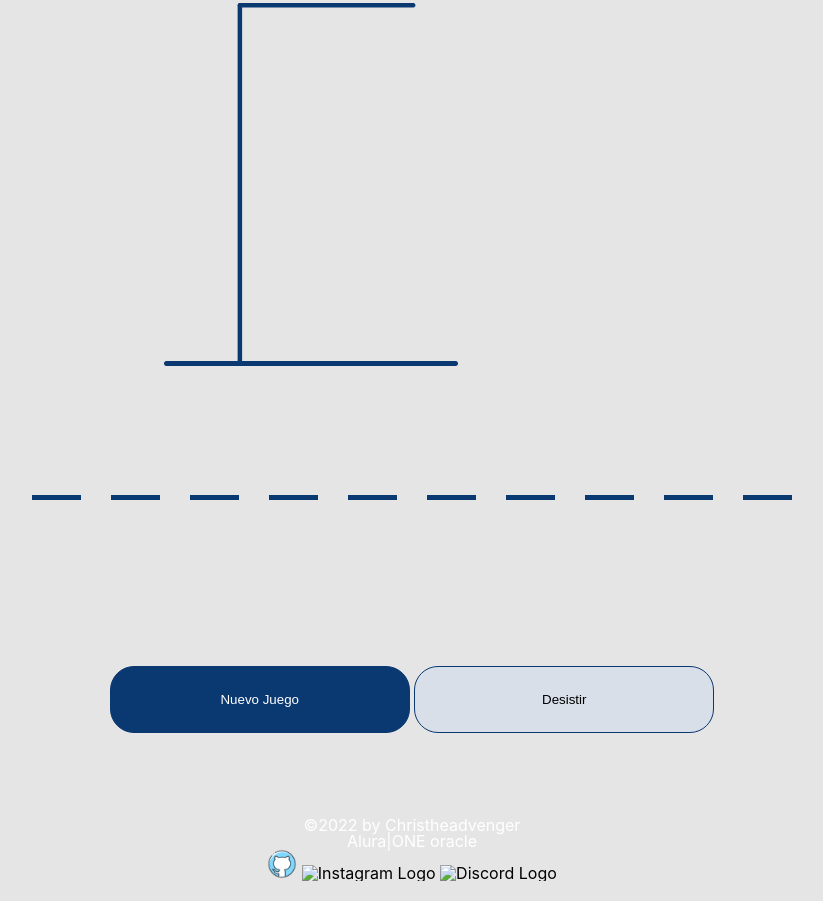
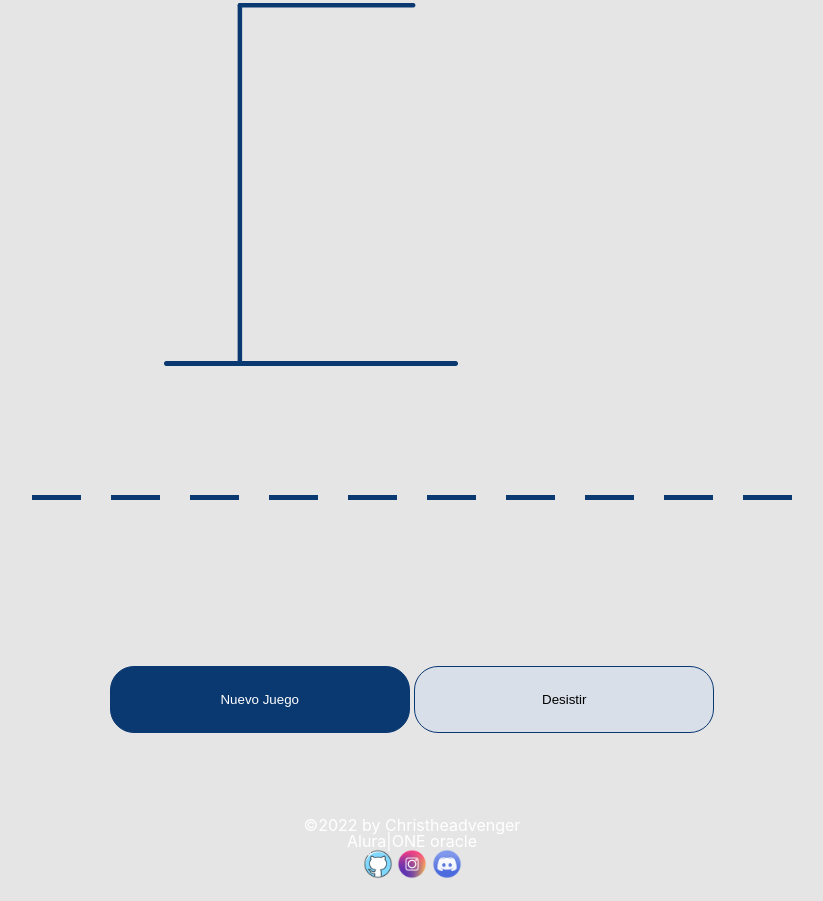
Before and after one commit to PerezCristian-dev/ALURA---Segundo-Desafio, a plain HTML site: page game.html in a window 1280 px wide. Shown: the part 279-1180 px from the top of the page, without its empty margins (228-1051 px from the left). Drawn offline with Linux system fonts and the light colour scheme; files whose address does not match are found by name.

Commit message:
Update game.html

```diff
--- a/game.html
+++ b/game.html
@@ -9,7 +9,7 @@
     </head>
     <header>
         <div class="logo">
-            <img class="logo" src="E:/Programacion/Desafios/segundo desafio/img/Vector.png" alt="logo" />
+            <img class="logo" src="img/Vector.png" alt="logo" />
         </div>
     </header>
     <body>
@@ -50,10 +50,10 @@
                     <img alt="Github Logo" src="img/github logo.png" height="30">
                 </a>
                 <a href="https://www.instagram.com/christheadvenger/?hl=es" target="_blank">
-                    <img alt="Instagram Logo" src="img//instagram logo.png" height="30">
+                    <img alt="Instagram Logo" src="img/instagram logo.png" height="30">
                 </a>
                 <a href="Christheadvenger#1347" target="_blank">
-                    <img alt="Discord Logo" src="img//discord logo.png" height="30">
+                    <img alt="Discord Logo" src="img/discord logo.png" height="30">
                 </a>
             </footer>
         <script src="js/wordOrganizer.js"></script>
```
